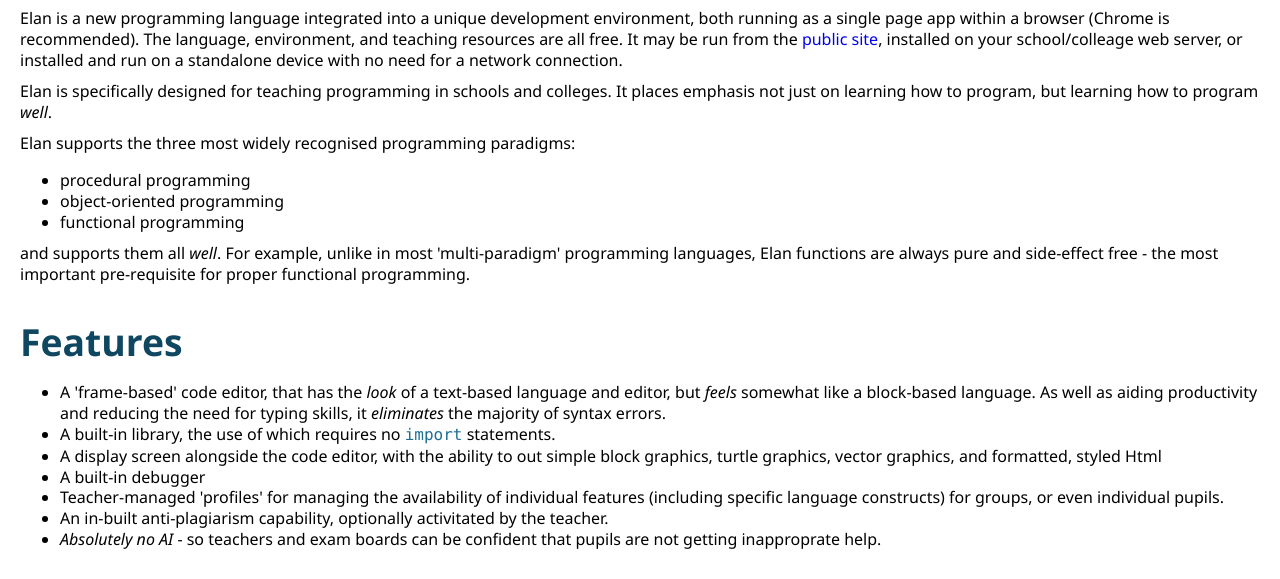
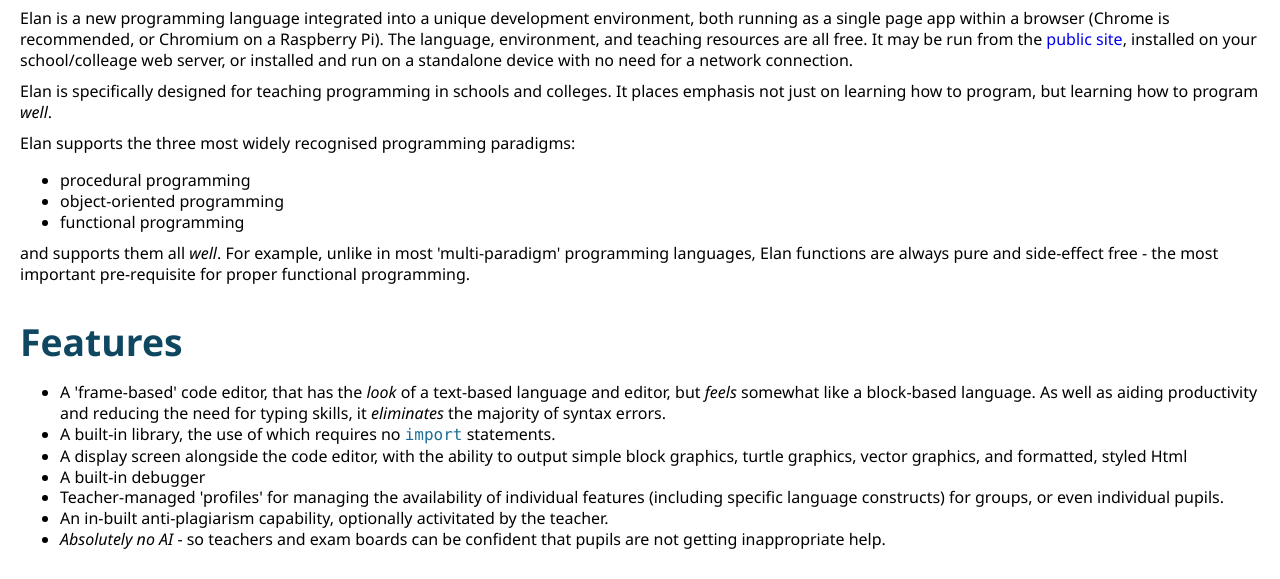
Before and after one commit to elan-language/Documentation, a plain HTML site: page aboutElan.html in a window 1280 px wide. Shown: the part 182-761 px from the top of the page. Drawn offline with Linux system fonts and the light colour scheme.

Commit message:
typos + Chromium

```diff
--- a/aboutElan.html
+++ b/aboutElan.html
@@ -12,7 +12,7 @@
 
 <img src="images/logo.png" style="width: 30%;">
 
-<p>Elan is a new programming language integrated into a unique development environment, both running as a single page app within a browser (Chrome is recommended).
+<p>Elan is a new programming language integrated into a unique development environment, both running as a single page app within a browser (Chrome is recommended, or Chromium on a Raspberry Pi).
     The language, environment, and teaching resources are all free.
     It may be run from the <a href="https://elan-lang.org">public site</a>, installed on your school/colleage web server, or installed and run on a standalone device with no need for a network connection.
 </p>
@@ -37,11 +37,11 @@
     <li>A 'frame-based' code editor, that has the <i>look</i> of a text-based language and editor, but <i>feels</i> somewhat like a block-based language.
         As well as aiding productivity and reducing the need for typing skills, it <i>eliminates</i> the majority of syntax errors.</li>
     <li>A built-in library, the use of which requires no <el-code>import</el-code> statements.</li>
-    <li>A display screen alongside the code editor, with the ability to out simple block graphics, turtle graphics, vector graphics, and formatted, styled Html</li>
+    <li>A display screen alongside the code editor, with the ability to output simple block graphics, turtle graphics, vector graphics, and formatted, styled Html</li>
     <li>A built-in debugger</li>
     <li>Teacher-managed 'profiles' for managing the availability of individual features (including specific language constructs) for groups, or even individual pupils.</li>
     <li>An in-built anti-plagiarism capability, optionally activitated by the teacher.</li>
-    <li><i>Absolutely no AI</i> - so teachers and exam boards can be confident that pupils are not getting inapproprate help.</li>
+    <li><i>Absolutely no AI</i> - so teachers and exam boards can be confident that pupils are not getting inappropriate help.</li>
 </ul>
 
 <h1>Team</h1>
```
